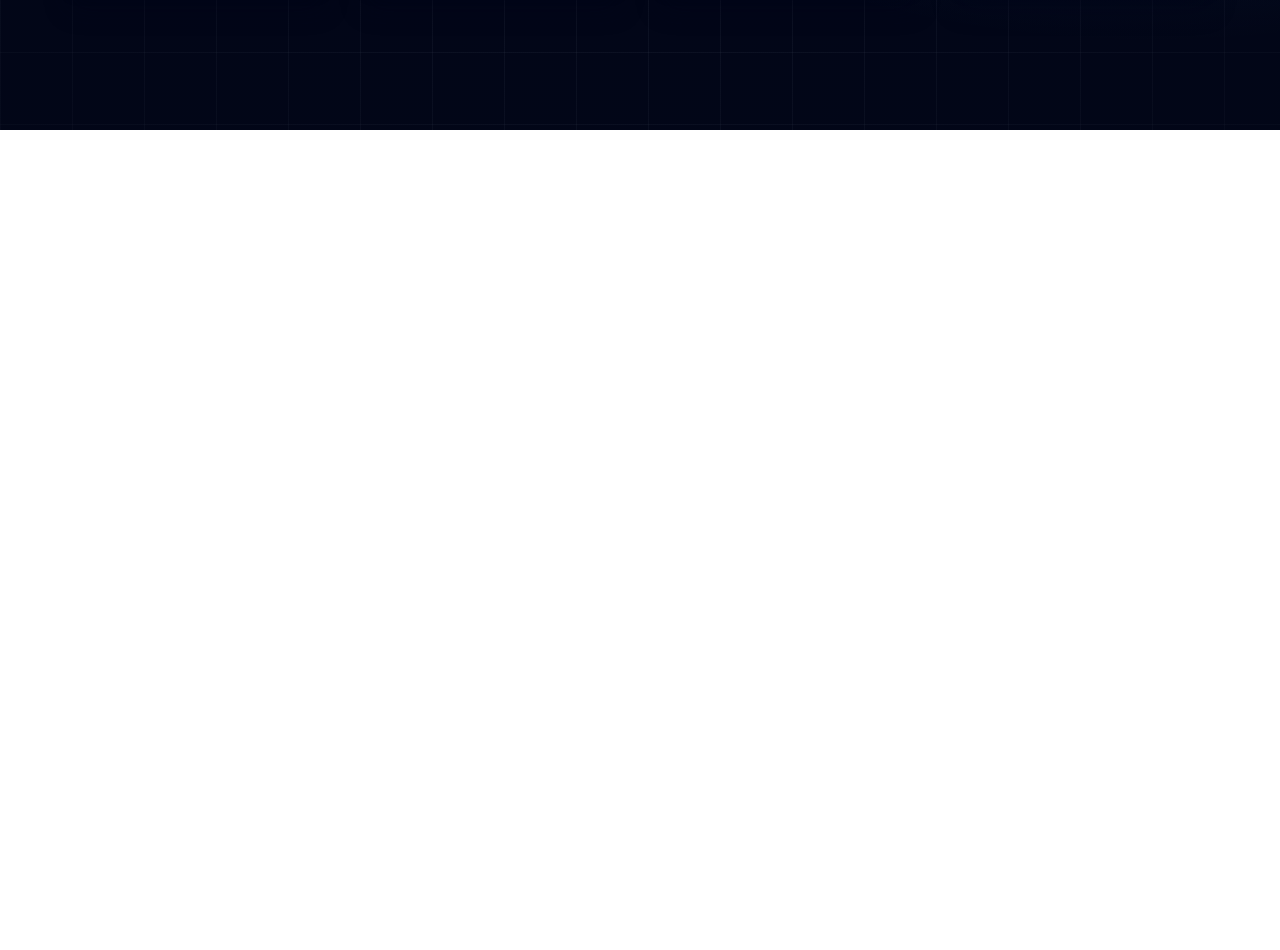
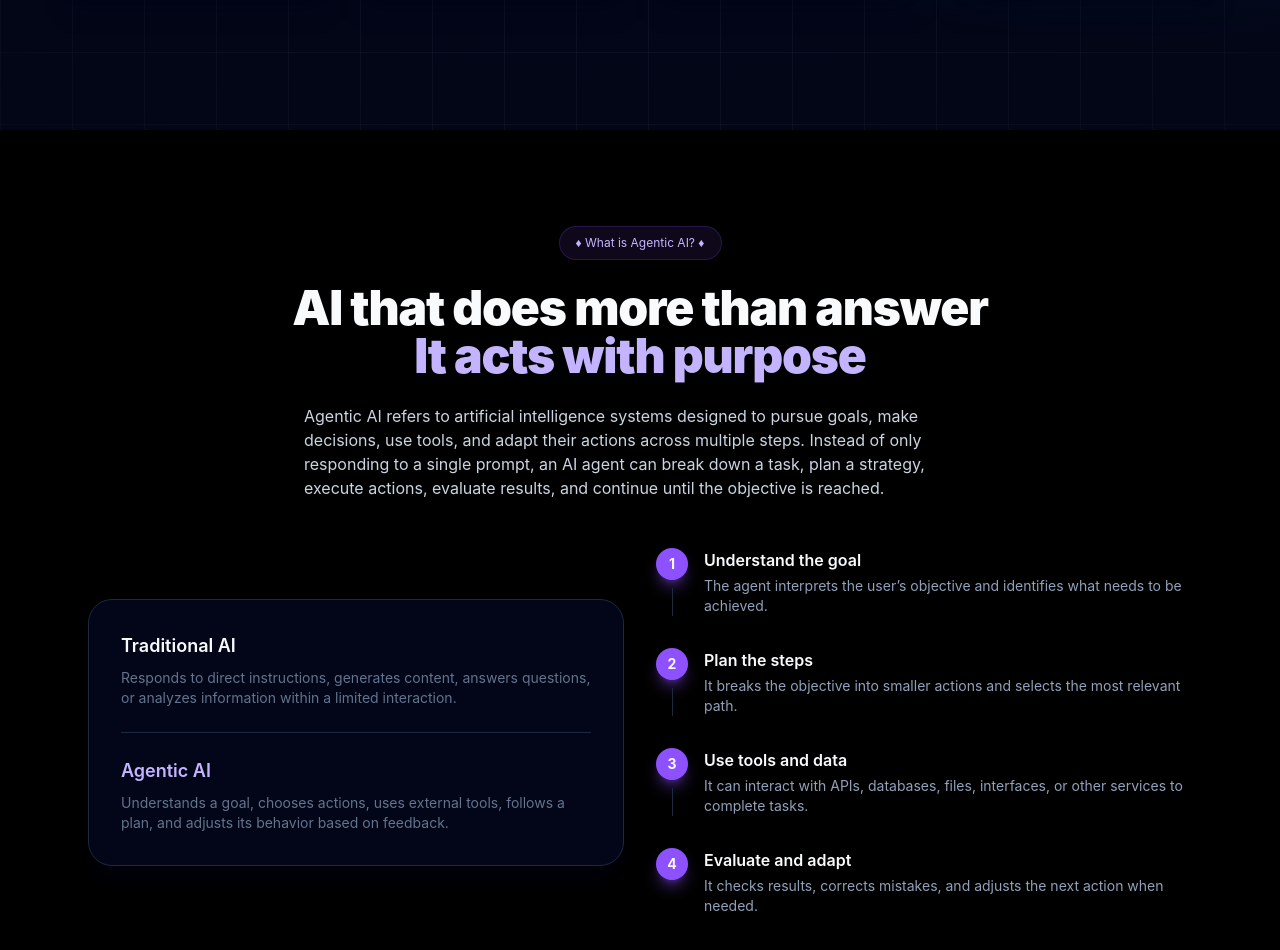
Before and after one commit to Hinoto-LH/holbertonschool-agentic_ai, a React (Vite) app in the folder front_end-frameworks/react/: page / in a window 1280 px wide. Shown: the part 740-1690 px from the top of the page. Before the commit the page ends 870 px from the top, so only its background shows below. Built offline with nearby package versions, Linux system fonts and the light colour scheme.

Commit message:
feat: add About section

```diff
--- a/front_end-frameworks/react/src/App.jsx
+++ b/front_end-frameworks/react/src/App.jsx
@@ -1,12 +1,14 @@
 import { Camera } from "lucide-react";
 import Header from "./components/Header";
 import Hero from "./sections/Hero";
+import About from "./sections/About";
 
 function App() {
   return (
     <>
       <Header />
       <Hero />
+      <About />
     </>
   );
 }
--- /dev/null
+++ b/front_end-frameworks/react/src/data/steps.js
@@ -0,0 +1,28 @@
+const steps = [
+  {
+    number: 1,
+    title: "Understand the goal",
+    description:
+      "The agent interprets the user’s objective and identifies what needs to be achieved.",
+  },
+  {
+    number: 2,
+    title: "Plan the steps",
+    description:
+      "It breaks the objective into smaller actions and selects the most relevant path.",
+  },
+  {
+    number: 3,
+    title: "Use tools and data",
+    description:
+      "It can interact with APIs, databases, files, interfaces, or other services to complete tasks.",
+  },
+  {
+    number: 4,
+    title: "Evaluate and adapt",
+    description:
+      "It checks results, corrects mistakes, and adjusts the next action when needed.",
+  },
+];
+
+export default steps;
--- /dev/null
+++ b/front_end-frameworks/react/src/sections/About.jsx
@@ -0,0 +1,91 @@
+import steps from "../data/steps";
+
+function About() {
+  return (
+    <section id="about-section" className="bg-black py-24">
+      <div className="mx-auto max-w-6xl px-6">
+        {/* En-tête centré */}
+        <div className="text-center">
+          {/* Eyebrow */}
+          <p className="mb-6 inline-flex rounded-full border border-violet-500/20 bg-violet-500/10 px-4 py-2 text-xs text-violet-300">
+            ♦ What is Agentic AI? ♦
+          </p>
+
+          {/* Title */}
+          <h2 className="text-4xl leading-none font-black tracking-tight md:text-5xl">
+            <span className="block text-slate-50">
+              AI that does more than answer
+            </span>
+            <span className="block text-violet-300">It acts with purpose</span>
+          </h2>
+        </div>
+        {/* Description */}
+        <p className="mx-auto mt-6 max-w-2xl text-sm text-slate-300 md:text-base">
+          Agentic AI refers to artificial intelligence systems designed to
+          pursue goals, make decisions, use tools, and adapt their actions
+          across multiple steps. Instead of only responding to a single prompt,
+          an AI agent can break down a task, plan a strategy, execute actions,
+          evaluate results, and continue until the objective is reached.
+        </p>
+
+        {/* Grille : carte comparaison + steps */}
+        <div className="mt-12 grid grid-cols-1 items-center gap-8 text-left md:grid-cols-2">
+          {/* Carte comparaison */}
+          <div className="rounded-3xl border border-slate-800 bg-slate-950 p-8 shadow-xl shadow-slate-950/40">
+            {/* Bloc 1 : Traditional AI */}
+            <h3 className="text-lg font-semibold text-slate-50">
+              Traditional AI
+            </h3>
+            <p className="mt-2 text-sm text-slate-500">
+              Responds to direct instructions, generates content, answers
+              questions, or analyzes information within a limited interaction.
+            </p>
+
+            <hr className="my-6 border-slate-800" />
+
+            {/* Bloc 2 : Agentic AI */}
+            <h3 className="text-lg font-semibold text-violet-300">
+              Agentic AI
+            </h3>
+            <p className="mt-2 text-sm text-slate-500">
+              Understands a goal, chooses actions, uses external tools, follows
+              a plan, and adjusts its behavior based on feedback.
+            </p>
+          </div>
+
+          {/* Steps */}
+          <div className="flex flex-col">
+            {steps.map((step, index) => (
+              <div
+                key={step.number}
+                className="relative flex gap-4 pb-8 last:pb-0"
+              >
+                {/* Colonne pastille + trait */}
+                <div className="flex flex-col items-center">
+                  {/* Pastille numéro */}
+                  <div className="flex h-8 w-8 flex-shrink-0 items-center justify-center rounded-full bg-violet-500 text-sm font-bold text-slate-50 shadow-lg shadow-violet-500/40">
+                    {step.number}
+                  </div>
+                  {/* Trait vertical (sauf dernière étape) */}
+                  {index < steps.length - 1 && (
+                    <div className="mt-2 w-px flex-1 bg-slate-800" />
+                  )}
+                </div>
+
+                {/* Texte */}
+                <div>
+                  <h3 className="font-semibold text-slate-50">{step.title}</h3>
+                  <p className="mt-1 text-sm text-slate-400">
+                    {step.description}
+                  </p>
+                </div>
+              </div>
+            ))}
+          </div>
+        </div>
+      </div>
+    </section>
+  );
+}
+
+export default About;
```
